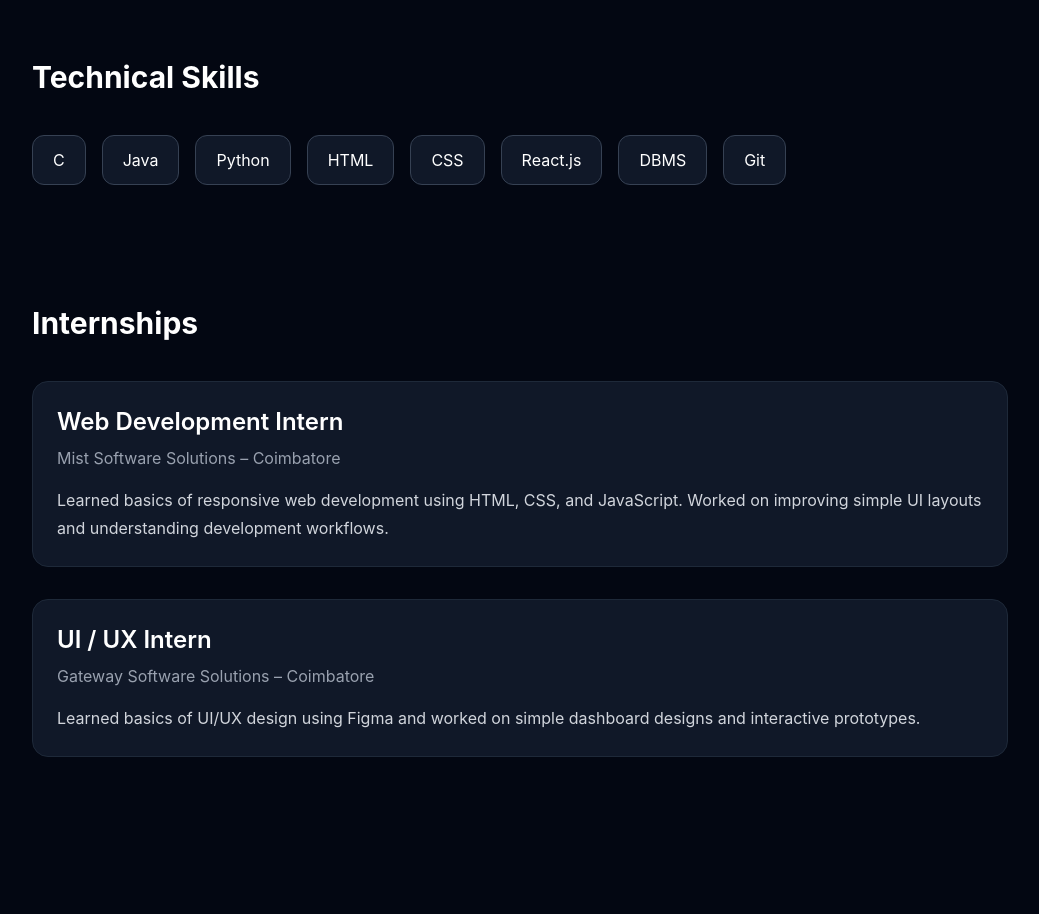
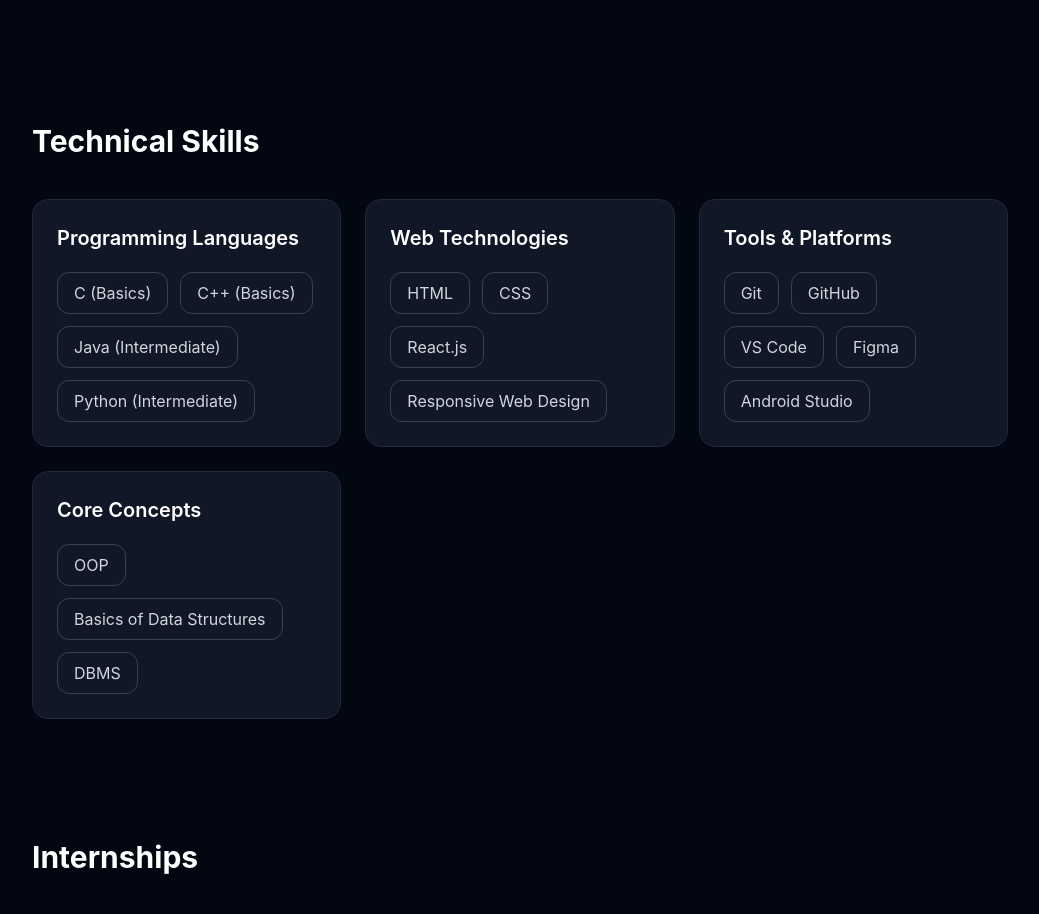
Before and after one commit to charankumarj23/portfolio, a React app: page / in a window 1280 px wide. Shown: the part 800-1714 px from the top of the page, without its empty margins (120-1159 px from the left). Built offline with nearby package versions, Linux system fonts and the light colour scheme; the HTML template or start-up script is replaced by a standard one.

Commit message:
updated portfolio and resume

```diff
--- a/src/App.jsx
+++ b/src/App.jsx
@@ -1,13 +1,42 @@
 export default function Portfolio() {
-  const skills = [
-    "C",
-    "Java",
-    "Python",
+
+  const skillCategories = [
+  {
+    title: "Programming Languages",
+    skills: [
+      "C (Basics)",
+      "C++ (Basics)",
+      "Java (Intermediate)",
+      "Python (Intermediate)",
+    ],
+  },
+  {
+    title: "Web Technologies",
+    skills: [
       "HTML",
       "CSS",
       "React.js",
+      "Responsive Web Design",
+    ],
+  },
+  {
+    title: "Tools & Platforms",
+    skills: [
+      "Git",
+      "GitHub",
+      "VS Code",
+      "Figma",
+      "Android Studio",
+    ],
+  },
+  {
+    title: "Core Concepts",
+    skills: [
+      "OOP",
+      "Basics of Data Structures",
       "DBMS",
-    "Git",
+    ],
+  },
 ];
 
   const projects = [
@@ -29,6 +58,7 @@
 
       {/* HERO SECTION */}
       <section className="text-center py-24 px-6 border-b border-gray-800">
+
         <h1 className="text-5xl md:text-6xl font-bold mb-6">
           Charan Kumar J
         </h1>
@@ -40,6 +70,7 @@
         </p>
 
         <div className="flex justify-center gap-5 mt-10 flex-wrap">
+
           <a
             href="https://github.com/charankumarj23"
             target="_blank"
@@ -63,47 +94,74 @@
           >
             Resume
           </a>
+
         </div>
       </section>
 
       {/* ABOUT */}
       <section className="max-w-5xl mx-auto px-6 py-20">
+
         <h2 className="text-3xl font-bold mb-8">
           About Me
         </h2>
 
         <p className="text-gray-300 leading-8 text-lg">
           I am an Integrated M.Tech Computer Science student passionate about
-  software development, web technologies, and problem solving. I enjoy
-  building practical applications and continuously improving my technical
-  skills through projects, internships, and hands-on learning.
+          software development, web technologies, and problem solving.
+          I enjoy building practical applications and continuously improving
+          my technical skills through projects, internships, and hands-on learning.
+
+          <br /><br />
 
           I am particularly interested in Full Stack Development, UI/UX Design,
           and beginner-level Machine Learning concepts. I am eager to contribute,
           learn from real-world development environments, and grow as a software engineer.
         </p>
+
       </section>
 
       {/* SKILLS */}
       <section className="max-w-5xl mx-auto px-6 py-10">
+
         <h2 className="text-3xl font-bold mb-10">
           Technical Skills
         </h2>
 
-        <div className="flex flex-wrap gap-4">
-          {skills.map((skill) => (
+        <div className="grid md:grid-cols-3 gap-6">
+
+          {skillCategories.map((category, index) => (
             <div
+              key={index}
+              className="bg-gray-900 border border-gray-800 rounded-2xl p-6"
+            >
+
+              <h3 className="text-xl font-semibold mb-5">
+                {category.title}
+              </h3>
+
+              <div className="flex flex-wrap gap-3">
+
+                {category.skills.map((skill) => (
+                  <span
                     key={skill}
-              className="bg-gray-900 border border-gray-700 px-5 py-3 rounded-xl"
+                    className="border border-gray-700 px-4 py-2 rounded-xl text-gray-300 hover:bg-white hover:text-black transition"
                   >
                     {skill}
+                  </span>
+                ))}
+
+              </div>
+
             </div>
           ))}
+
         </div>
+
       </section>
 
       {/* INTERNSHIPS */}
       <section className="max-w-5xl mx-auto px-6 py-20">
+
         <h2 className="text-3xl font-bold mb-10">
           Internships
         </h2>
@@ -111,6 +169,7 @@
         <div className="space-y-8">
 
           <div className="bg-gray-900 p-6 rounded-2xl border border-gray-800">
+
             <h3 className="text-2xl font-semibold">
               Web Development Intern
             </h3>
@@ -124,9 +183,11 @@
               CSS, and JavaScript. Worked on improving simple UI layouts
               and understanding development workflows.
             </p>
+
           </div>
 
           <div className="bg-gray-900 p-6 rounded-2xl border border-gray-800">
+
             <h3 className="text-2xl font-semibold">
               UI / UX Intern
             </h3>
@@ -139,13 +200,16 @@
               Learned basics of UI/UX design using Figma and worked on
               simple dashboard designs and interactive prototypes.
             </p>
+
           </div>
 
         </div>
+
       </section>
 
       {/* PROJECTS */}
       <section className="max-w-6xl mx-auto px-6 py-20">
+
         <h2 className="text-3xl font-bold mb-10">
           Projects
         </h2>
@@ -157,6 +221,7 @@
               key={index}
               className="bg-gray-900 border border-gray-800 rounded-2xl p-8"
             >
+
               <p className="text-gray-400 text-sm mb-3">
                 {project.tech}
               </p>
@@ -178,14 +243,17 @@
                   View GitHub
                 </a>
               )}
+
             </div>
           ))}
 
         </div>
+
       </section>
 
       {/* CONTACT */}
       <section className="text-center py-20 border-t border-gray-800 px-6">
+
         <h2 className="text-3xl font-bold mb-6">
           Contact
         </h2>
@@ -195,6 +263,7 @@
           <p>📧 charankumarj23@gmail.com</p>
           <p>📱 9363667351</p>
         </div>
+
       </section>
 
     </div>
```
Also changed, not shown: 1 other file (tests, documents, lock files or other folders). Lines whose indentation alone changed are shown as unchanged.
